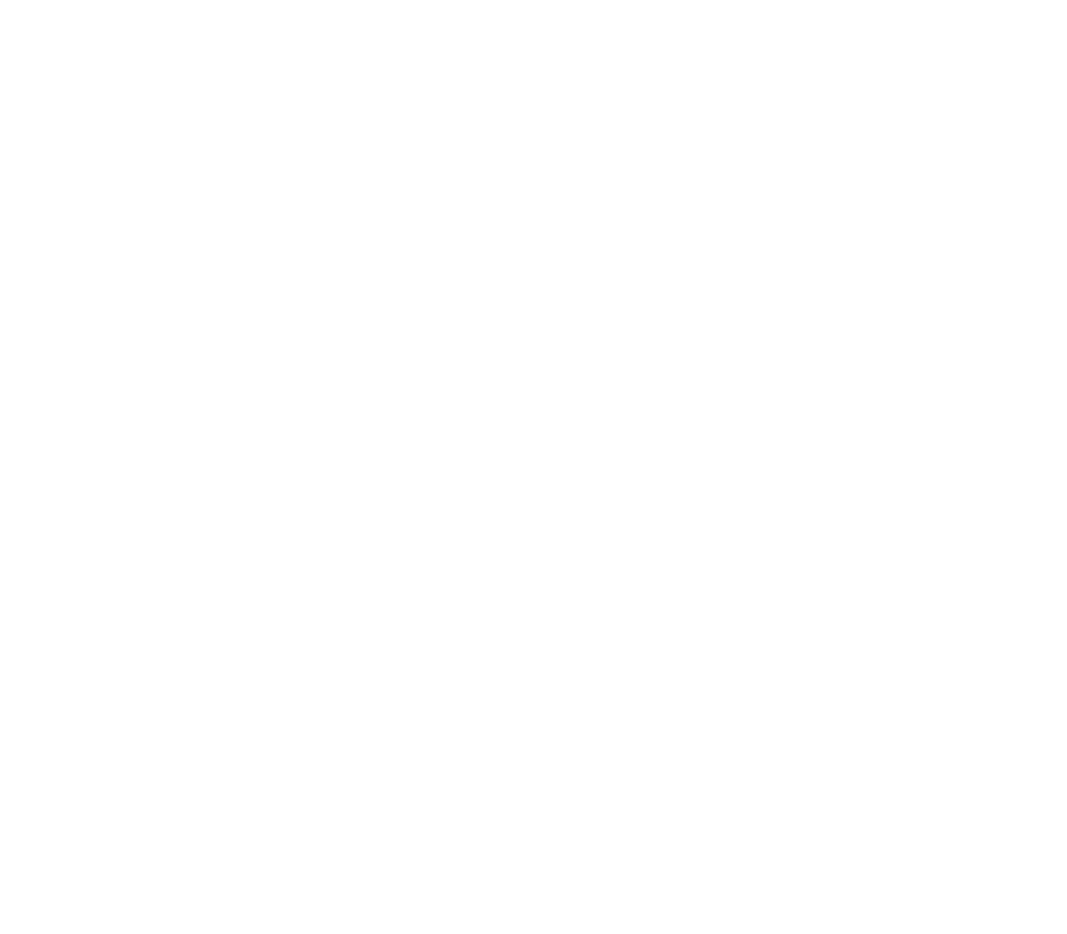
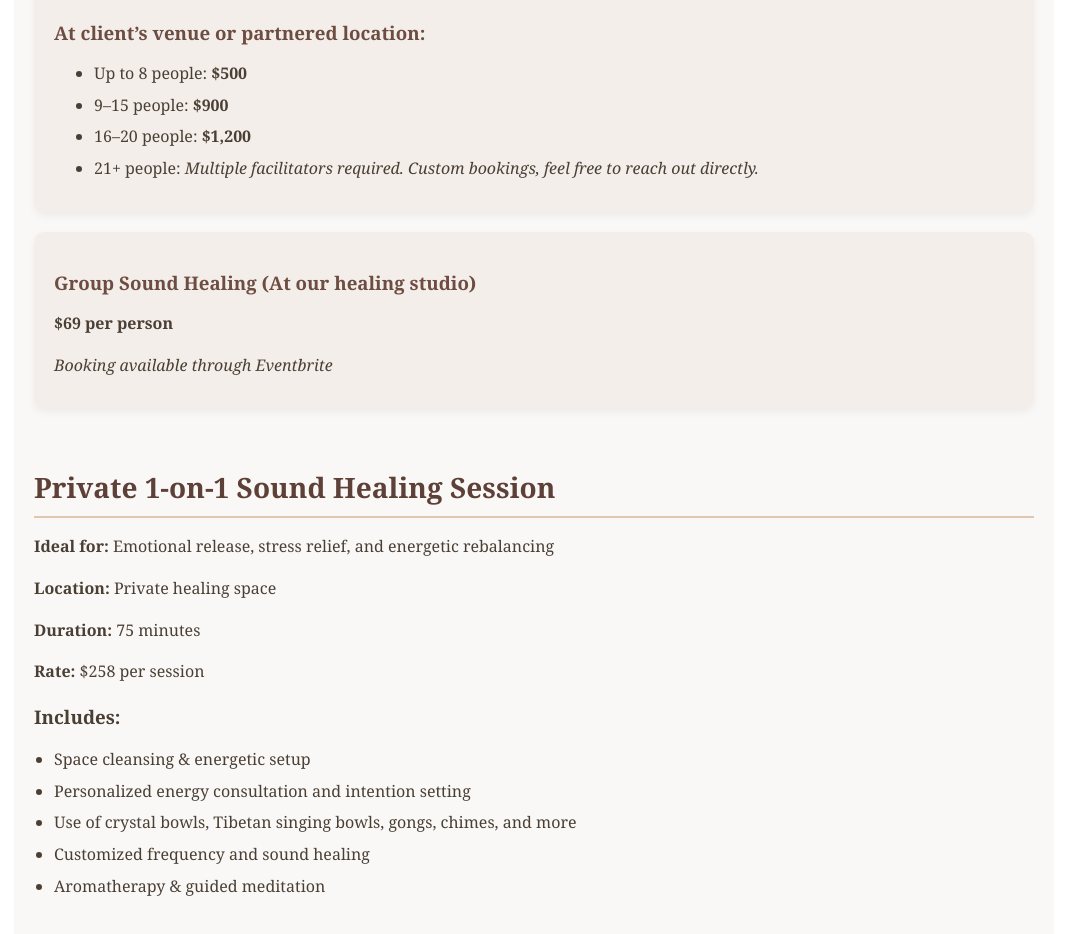
Before and after one commit to ShaKaLaKaYa/SoundBath, a React (Create React App) app: page /SoundBath/membership in a window 1280 px wide. Before the commit this address had no page. Shown: the part 320-1254 px from the top of the page, without its empty margins (106-1173 px from the left). Before the commit the page ends 800 px from the top, so only its background shows below. Built offline with nearby package versions, Linux system fonts and the light colour scheme.

Commit message:
add memebership page

```diff
--- a/src/App.js
+++ b/src/App.js
@@ -1,6 +1,7 @@
 import { BrowserRouter as Router, Route, Routes } from 'react-router-dom';
 import Home from './containers/Home';
 import Story from './containers/Story';
+import Membership from './containers/Membership';
 
 function App() {
   return (
@@ -8,6 +9,7 @@
       <Routes>
         <Route path="/" element={<Home />} />
         <Route path="/story" element={<Story />} />
+        <Route path="/membership" element={<Membership />} />
       </Routes>
     </Router>
   );
--- a/src/components/Footer/index.js
+++ b/src/components/Footer/index.js
@@ -1,6 +1,6 @@
 import React, { useState } from "react";
 import "./Footer.css";
-import logo from '../../assets/logo.png';
+import logo from '../../assets/logo.jpg';
 
 // Placeholder icons using react-icons (you can replace with your own SVGs or images)
 import { FaInstagram, FaFacebookF, FaYoutube, FaTiktok, FaSpotify, FaMusic } from "react-icons/fa";
@@ -24,10 +24,10 @@
   return (
     <footer>
       <section className="newsletter-section">
-        <h5>WEEKLY REFLECTIONS FOR A</h5>
-        <h2>MINDFUL LIFE</h2>
+        <h5>Start your</h5>
+        <h2>MINDFUL JOURNEY</h2>
         <p>
-          Every Monday and Thursday, receive mindfulness quotes to inspire your conscious journey and deepen your connection to yourself.
+          through gentle reflections and a path of presence, clarity, and connection that brings you closer to yourself.
         </p>
 
         {/* <form onSubmit={handleSubmit} className="newsletter-form" noValidate>
--- a/src/containers/Home/index.js
+++ b/src/containers/Home/index.js
@@ -52,10 +52,10 @@
             )}
           </div>
 
-          <div className="buttons">
+          {/* <div className="buttons">
             <button className="primary-button">Book Your Experience</button>
             <button className="secondary-button">Submit an Inquiry</button>
-          </div>
+          </div> */}
         </section>
       </main>
       <Footer />
--- /dev/null
+++ b/src/containers/Membership/Membership.css
@@ -0,0 +1,49 @@
+.membership-container {
+  padding: 40px 20px;
+  max-width: 1000px;
+  margin: 0 auto;
+  font-family: 'Georgia', serif;
+  color: #4a3f35;
+  background-color: #faf8f6;
+}
+
+.membership-section {
+  margin-bottom: 60px;
+}
+
+.membership-section h2 {
+  font-size: 28px;
+  color: #5d4037;
+  margin-bottom: 15px;
+  border-bottom: 2px solid #e0c8b0;
+  padding-bottom: 10px;
+}
+
+.membership-section p,
+.membership-section ul {
+  font-size: 16px;
+  line-height: 1.6;
+  margin-bottom: 10px;
+}
+
+.pricing-box {
+  background-color: #f3eee9;
+  padding: 20px;
+  border-radius: 10px;
+  margin: 20px 0;
+  box-shadow: 0 4px 8px rgba(0,0,0,0.05);
+}
+
+.pricing-box h3 {
+  margin-bottom: 10px;
+  color: #6d4c41;
+}
+
+.session-includes ul {
+  list-style-type: disc;
+  padding-left: 20px;
+}
+
+ul li {
+  margin-bottom: 6px;
+}
--- /dev/null
+++ b/src/containers/Membership/index.js
@@ -0,0 +1,57 @@
+import React from "react";
+import Header from "../../components/Header";
+import "./Membership.css";
+
+const Membership = () => {
+  return (
+    <div>
+      <Header />
+      <main className="membership-container">
+        <section className="membership-section">
+          <h2>Group Sound Healing (Private Events)</h2>
+          <p className="description">
+            <strong>Perfect for:</strong> Team-building, employee wellness days, meditation retreats, private celebrations and ceremonies
+          </p>
+          <p><strong>Duration:</strong> 75 minutes</p>
+
+          <div className="pricing-box">
+            <h3>At client’s venue or partnered location:</h3>
+            <ul>
+              <li>Up to 8 people: <strong>$500</strong></li>
+              <li>9–15 people: <strong>$900</strong></li>
+              <li>16–20 people: <strong>$1,200</strong></li>
+              <li>21+ people: <em>Multiple facilitators required. Custom bookings, feel free to reach out directly.</em></li>
+            </ul>
+          </div>
+
+          <div className="pricing-box">
+            <h3>Group Sound Healing (At our healing studio)</h3>
+            <p><strong>$69 per person</strong></p>
+            <p><em>Booking available through Eventbrite</em></p>
+          </div>
+        </section>
+
+        <section className="membership-section">
+          <h2>Private 1-on-1 Sound Healing Session</h2>
+          <p><strong>Ideal for:</strong> Emotional release, stress relief, and energetic rebalancing</p>
+          <p><strong>Location:</strong> Private healing space</p>
+          <p><strong>Duration:</strong> 75 minutes</p>
+          <p><strong>Rate:</strong> $258 per session</p>
+
+          <div className="session-includes">
+            <h3>Includes:</h3>
+            <ul>
+              <li>Space cleansing & energetic setup</li>
+              <li>Personalized energy consultation and intention setting</li>
+              <li>Use of crystal bowls, Tibetan singing bowls, gongs, chimes, and more</li>
+              <li>Customized frequency and sound healing</li>
+              <li>Aromatherapy & guided meditation</li>
+            </ul>
+          </div>
+        </section>
+      </main>
+    </div>
+  );
+};
+
+export default Membership;
```
Also changed, not shown: src/assets/logo.jpg (added), src/assets/logo.png (deleted).
